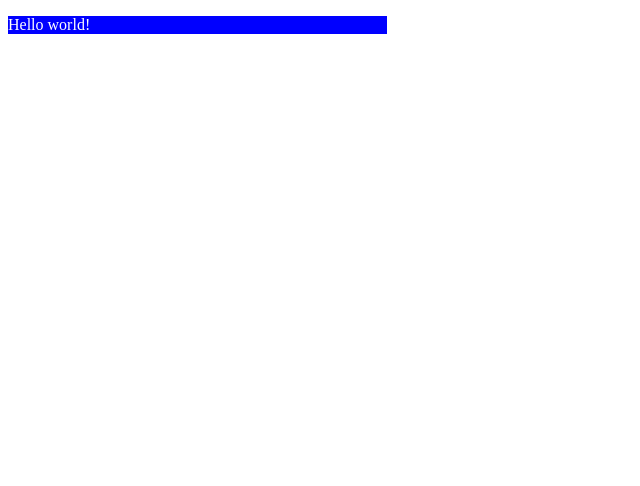
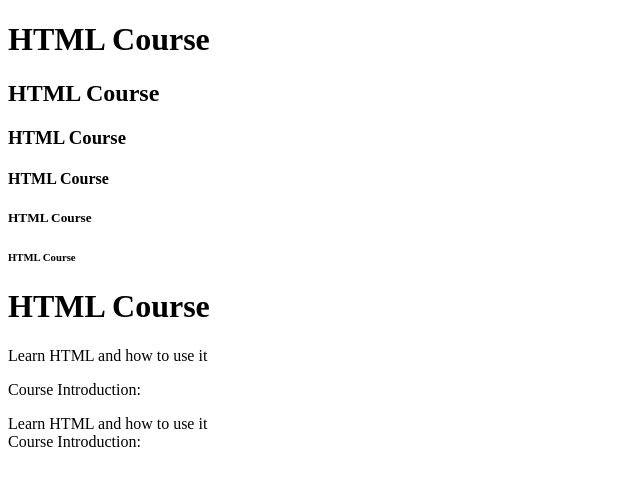
Before and after one commit to dmacisso/UltimateWebDev, a plain HTML site: page index.html in a window 1280 px wide. Shown: the whole page, without its empty margins (0-640 px from the left). Drawn offline with Linux system fonts and the light colour scheme.

Commit message:
index.html

```diff
--- a/index.html
+++ b/index.html
@@ -2,18 +2,29 @@
 <!DOCTYPE html>
 <html>
   <head>
-<style>
-p {
-    background: blue;
-    width: 30%;
-    color: white;
-}
+      <meta charset="utf-8">
+      <title>HTML Course</title>
+    <style>
+    p {
 
-</style>
+    }
+    </style>
 
-<title>This is a title</title>
   </head>
   <body>
-    <p>Hello world!</p>
+<div>
+<h1> HTML Course</h1>
+      <h2> HTML Course</h2>
+</div>
+      <h3> HTML Course</h3>
+      <h4> HTML Course</h4>
+      <h5> HTML Course</h5>
+      <h6> HTML Course</h6>
+      <h1> HTML Course</h1>
+
+
+      <p> Learn HTML and how to use it </p>
+      <p> Course Introduction:</p>
+      Learn HTML and how to use it <br />Course Introduction:
   </body>
 </html>
```
